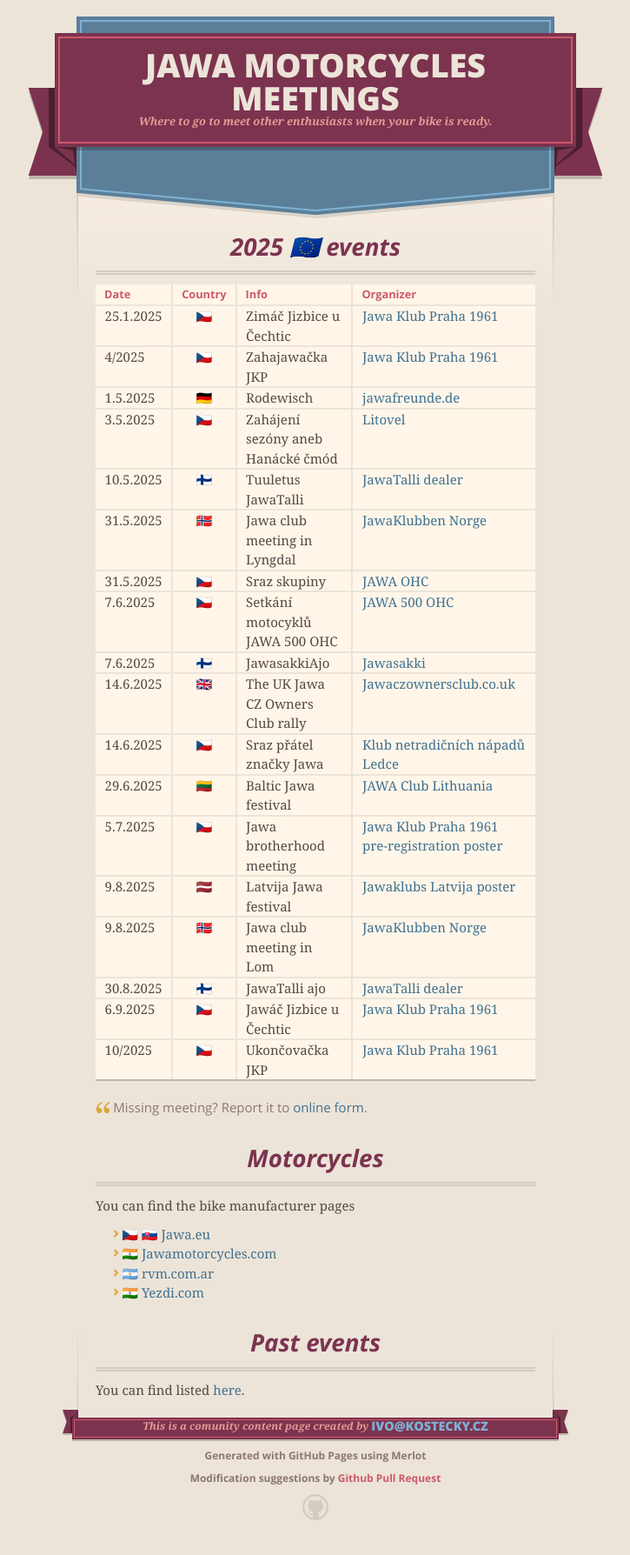
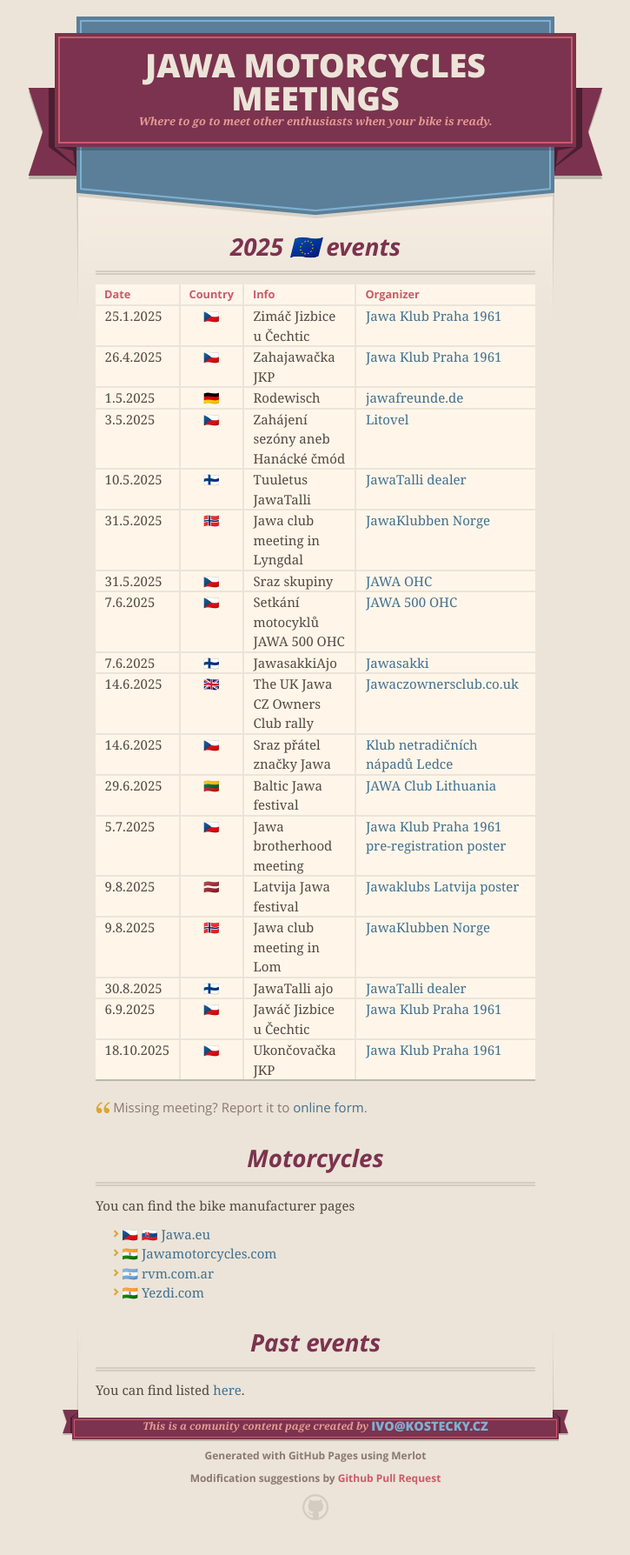
Before and after one commit to microkost/jawamotorcycles.cz, a Jekyll site: the page built from docs/index.md, in a window 1280 px wide. Shown: the whole page at 87% size, without its empty margins (277-1002 px from the left). Built offline with Jekyll 4.4.1, drawn with Linux system fonts in a browser that asks for light colours; our own code applies the rules of GitHub Pages for plain Markdown files.

Commit message:
JKP 1961 events more specific

```diff
--- a/docs/index.md
+++ b/docs/index.md
@@ -7,7 +7,7 @@
 | Date | Country | Info | Organizer |
 | :--- | :---: | :--- | :--- |
 |  25.1.2025 | 🇨🇿 | Zimáč Jizbice u Čechtic | [Jawa Klub Praha 1961](http://www.jawaklub.cz/kalendar) |
-|     4/2025 | 🇨🇿 | Zahajawačka JKP | [Jawa Klub Praha 1961](http://www.jawaklub.cz/kalendar) |
+|  26.4.2025 | 🇨🇿 | Zahajawačka JKP | [Jawa Klub Praha 1961](http://www.jawaklub.cz/kalendar) |
 |   1.5.2025 | 🇩🇪 | Rodewisch | [jawafreunde.de](https://jawafreunde.de/index.php/beitrage-von-veranstaltungen) |
 |   3.5.2025 | 🇨🇿 | Zahájení sezóny aneb Hanácké čmód | [Litovel](https://www.facebook.com/events/965865398187620/) |
 |  10.5.2025 | 🇫🇮 | Tuuletus JawaTalli | [JawaTalli dealer](https://www.jawatalli.fi/news/) |
@@ -23,7 +23,7 @@
 |   9.8.2025 | 🇳🇴 | Jawa club meeting in Lom | [JawaKlubben Norge](http://jawaklubben.no/) |
 |  30.8.2025 | 🇫🇮 | JawaTalli ajo | [JawaTalli dealer](https://www.jawatalli.fi/news/) |
 |   6.9.2025 | 🇨🇿 | Jawáč Jizbice u Čechtic | [Jawa Klub Praha 1961](http://www.jawaklub.cz/kalendar) |
-|    10/2025 | 🇨🇿 | Ukončovačka JKP | [Jawa Klub Praha 1961](http://www.jawaklub.cz/kalendar) |
+| 18.10.2025 | 🇨🇿 | Ukončovačka JKP | [Jawa Klub Praha 1961](http://www.jawaklub.cz/kalendar) |
 
 [//]: # "https://github.com/ikatyang/emoji-cheat-sheet#country-flag"
 
```
